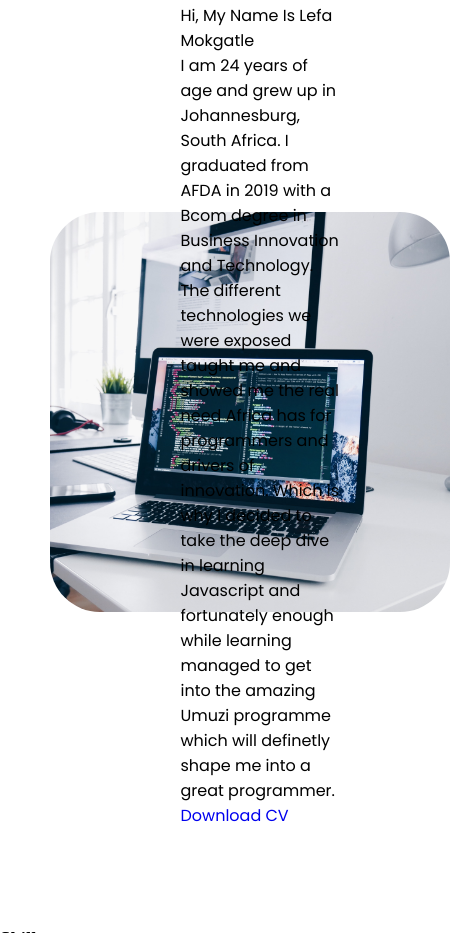
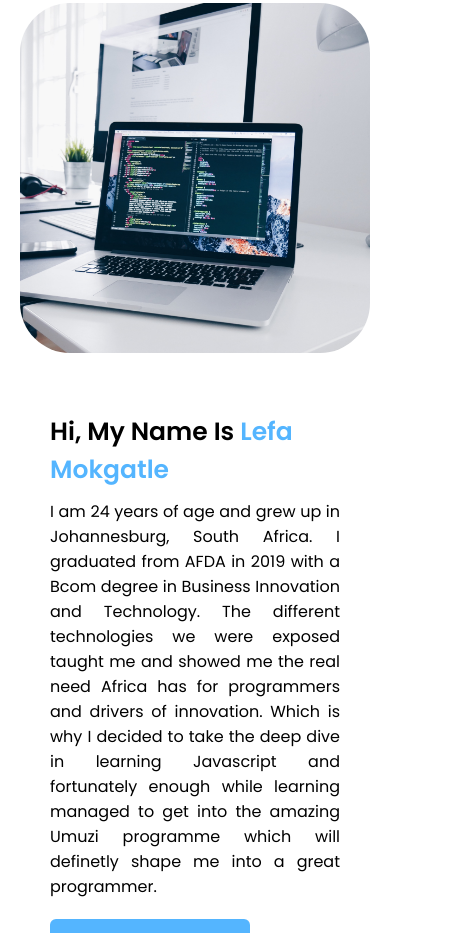
Before and after one commit to mokgatle97/mokgatle.github.io, a plain HTML site: page index.html in a window 390 px wide. Shown: the part 1067-2000 px from the top of the page, 450 px wide, since content can reach past the window. Drawn offline with nearby package versions, Linux system fonts and the light colour scheme.

Commit message:
about page completed

```diff
--- a/styles.css
+++ b/styles.css
@@ -164,6 +164,33 @@ section{
 .about .about-content .column-right{
     width: 55%;
 }
+.about .about-content .column-right .text{
+    font-size: 25px;
+    font-weight: 600;
+    margin-bottom: 10px;
+}
+.about .about-content .column-right .text span{
+    color: #54b5ff;
+}
+.about .about-content .column-right p{
+    text-align: justify;
+}
+.about .about-content .column-right a{
+    display: inline-block;
+    background: #54b5ff;
+    color: white;
+    font-size: 20px;
+    font-weight: 500;
+    padding: 10px 30px;
+    margin-top: 20px;
+    border-radius: 6px;
+    border: 2px solid #54b5ff;
+    transition: all 0.3s ease;
+}
+.about .about-content .column-right a:hover{
+    color: #54b5ff;
+    background: none;
+}
 
 
 
@@ -172,11 +199,18 @@ section{
 
 
 /* responsive media query start */
-@media (max-width: 1104px) {
+@media (max-width: 1300px) {
     .home .max-width{
         margin-left: 0px;
     }
 }
+@media (max-width: 1104px) {
+    .about .about-content .column-left img{
+        height: 350px;
+        width: 350px;
+    }
+}
+
 
 @media (max-width: 991px) {
     .max-width{
@@ -224,6 +258,19 @@ section{
         font-size: 23px;
         padding: 10px 30px;
     }
+    .max-width{
+        max-width: 800px;
+    }
+    .about .about-content .column-left{
+        display: flex;
+        justify-content: center;
+        margin: 0 auto 60px;
+    }
+    .about .about-content .column-right{
+        width: 100%;
+        flex: 100%;
+    }
+
 }
 @media (max-width: 690) {
     .max-width{
```
